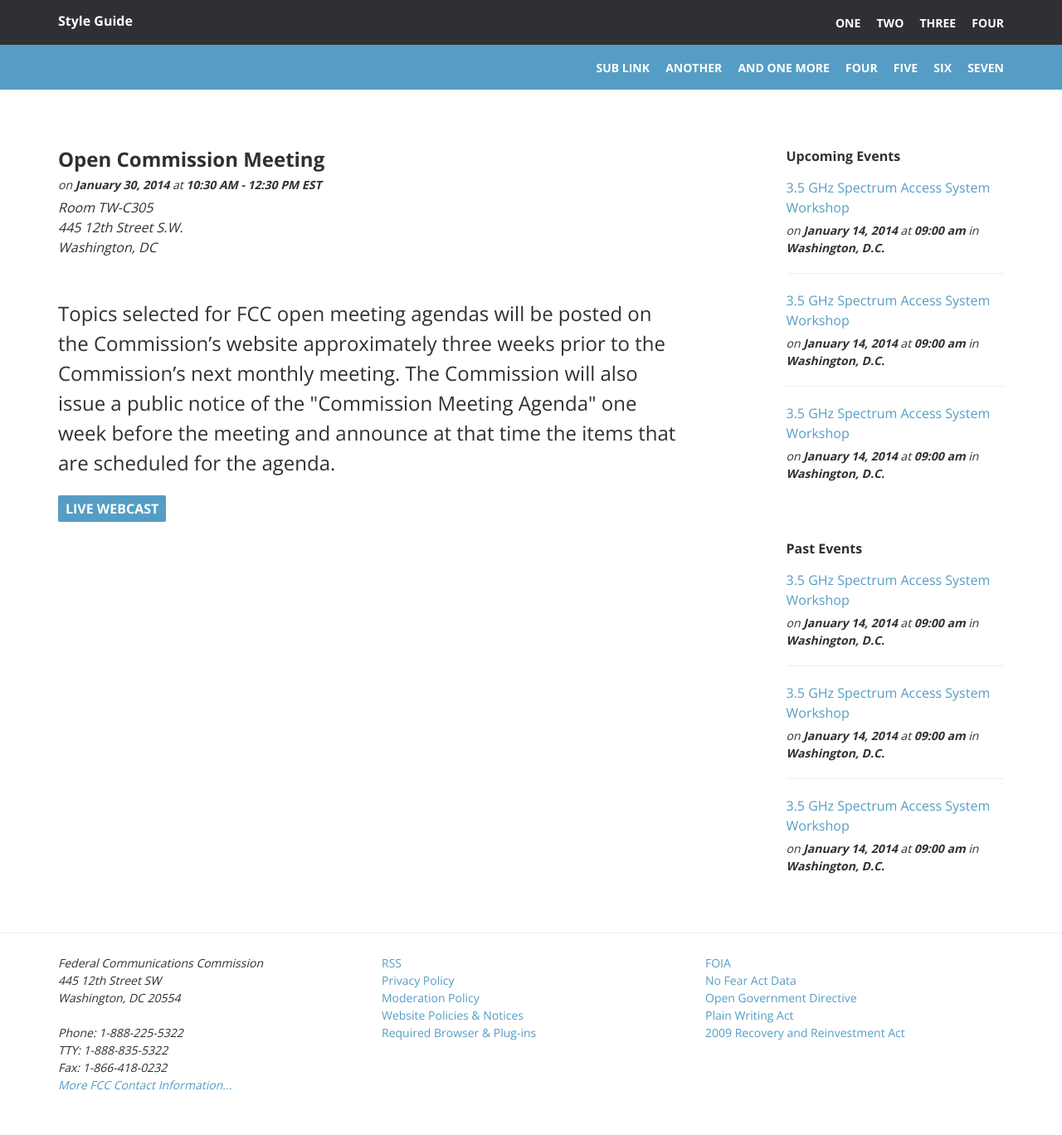
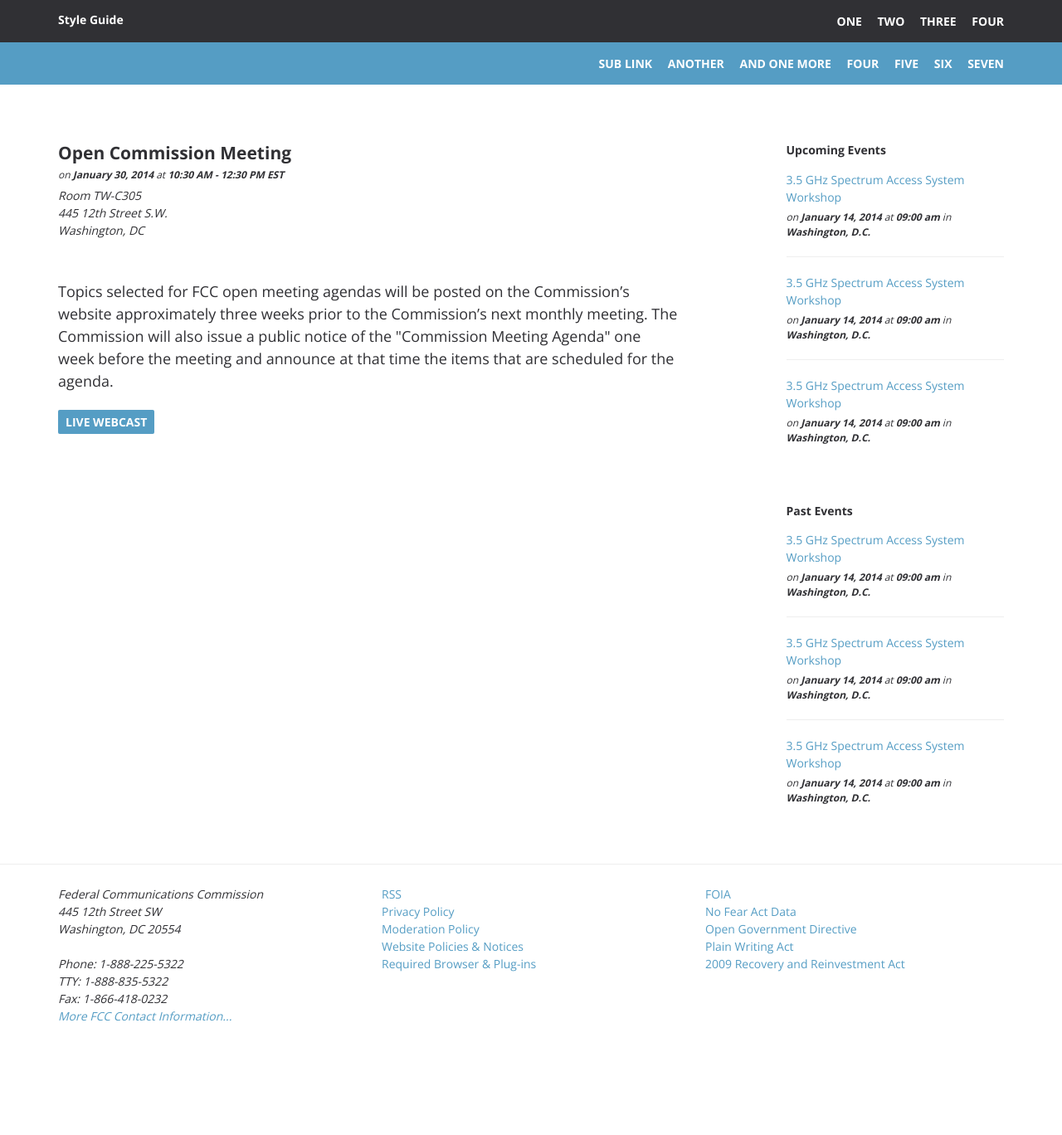
Before and after one commit to awolfe76/fcc-style-guide, a Jekyll site: the page built from examples/event.md, in a window 1280 px wide. Shown: the whole page at 83% size. Built offline with Jekyll 4.4.1, drawn with Linux system fonts in a browser that asks for light colours; Markdown is read by kramdown in place of the engine named in the settings; after the commit the page ends 1285 px from its top, so only the background shows below that.

Commit message:
changed font sizes

```diff
--- a/css/scss/_global.scss
+++ b/css/scss/_global.scss
@@ -1,12 +1,12 @@
 /* global */
 
 .byline {
-  font-size: 14px;
+  font-size: 12px;
   font-style: italic;
 }
 
 .intro {
-  font-size: 24px;
+  font-size: 18px;
   margin-bottom: 25px;
 }
 
--- a/css/styles.css
+++ b/css/styles.css
@@ -32,12 +32,12 @@ textarea, table, td, th, code, pre, samp, div, p {
 
 /* global */
 .byline {
-  font-size: 14px;
+  font-size: 12px;
   font-style: italic;
 }
 
 .intro {
-  font-size: 24px;
+  font-size: 18px;
   margin-bottom: 25px;
 }
 
@@ -56,6 +56,7 @@ textarea, table, td, th, code, pre, samp, div, p {
 body {
   color: #303034;
   font-family: "Open Sans", "HelveticaNeue", "Helvetica", "Arial", sans-serif;
+  font-size: 14px;
   line-height: 1.5;
 }
 
@@ -82,15 +83,6 @@ a:visited {
 .small {
   font-size: 0.75em;
   line-height: 1.6667;
-}
-
-.lead {
-  font-size: 1em;
-  line-height: 1.1111;
-}
-
-p {
-  font-size: 1em;
 }
 
 /* headings */
```
Also changed, not shown: css/scss/styles/_copy.scss (+1 -7 lines).
